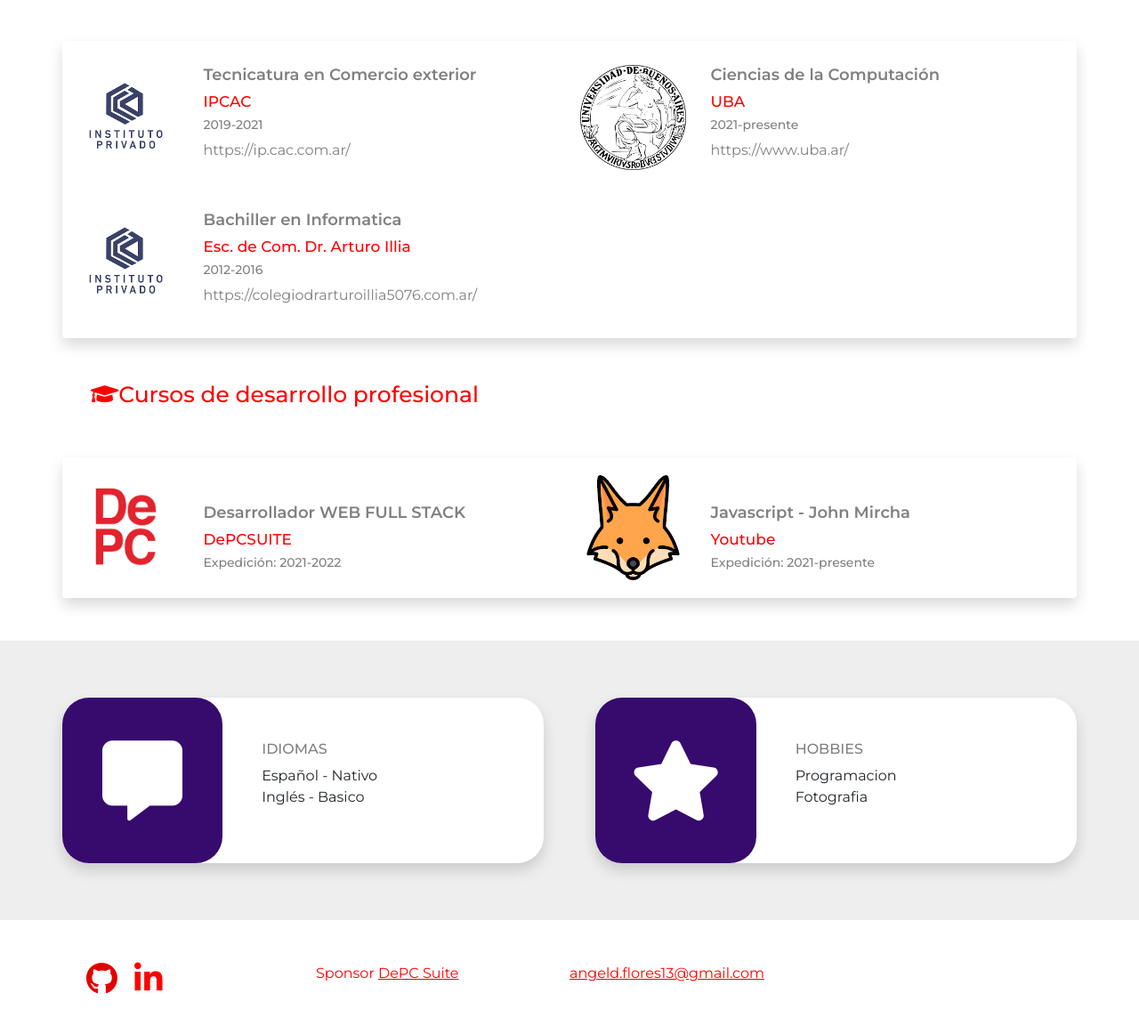
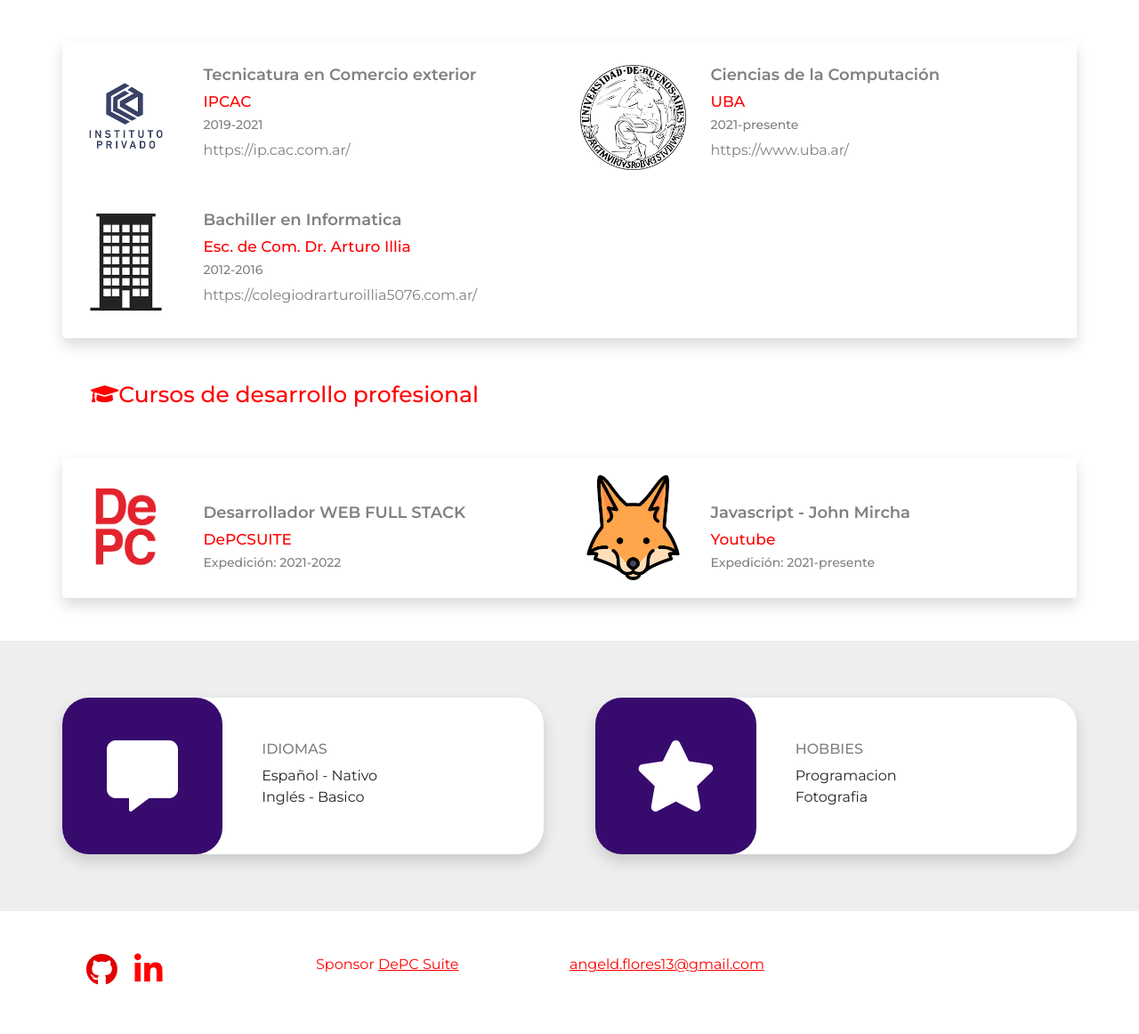
Before and after one commit to fcadani/portfolio, a PHP site: page /sobre-mi.php in a window 1280 px wide. Shown: the part 1570-2732 px from the top of the page at 89% size. After the commit the page ends 2676 px from the top, so only its background shows below. Run offline with PHP 8.4, Linux system fonts and the light colour scheme.

Commit message:
Act. 05-01

```diff
--- a/css/estilos.css
+++ b/css/estilos.css
@@ -212,7 +212,7 @@ nav .navbar-toggler{
     background: -ms-linear-gradient(left, rgba(184,37,20,1) 0%, rgba(214,52,30,1) 47%, rgba(240,47,23,1) 70%, rgba(240,47,23,1) 100%);
     background: linear-gradient(to right, rgba(184,37,20,1) 0%, rgba(214,52,30,1) 47%, rgba(240,47,23,1) 70%, rgba(240,47,23,1) 100%);
     filter: progid:DXImageTransform.Microsoft.gradient( startColorstr='#b82514', endColorstr='#f02f17', GradientType=1 );
-}}
+}
 
 
 .color-gradiente{
@@ -273,7 +273,7 @@ nav .navbar-toggler{
 }
 
 #otros .fas{
-    font-size: 90px;
+    font-size: 80px;
     color: white;
 }
 #otros .vineta{
--- a/sobre-mi.php
+++ b/sobre-mi.php
@@ -228,7 +228,7 @@
             <div class="col-12 col-sm-6">
                 <div class="row">
                     <div class="col-sm-3 col-12 py-3 my-auto d-none d-sm-block">
-                        <img src="images/ipcac.png" class="img-fluid" title="ipcac">
+                        <img src="images/escuela.png" class="img-fluid" title="ipcac">
                     </div>
                     <div class="col-sm-9 col-12 p-3 pt-4">
                         <h3>Bachiller en Informatica</h3>
```
Also changed, not shown: images/escuela.png (added).
